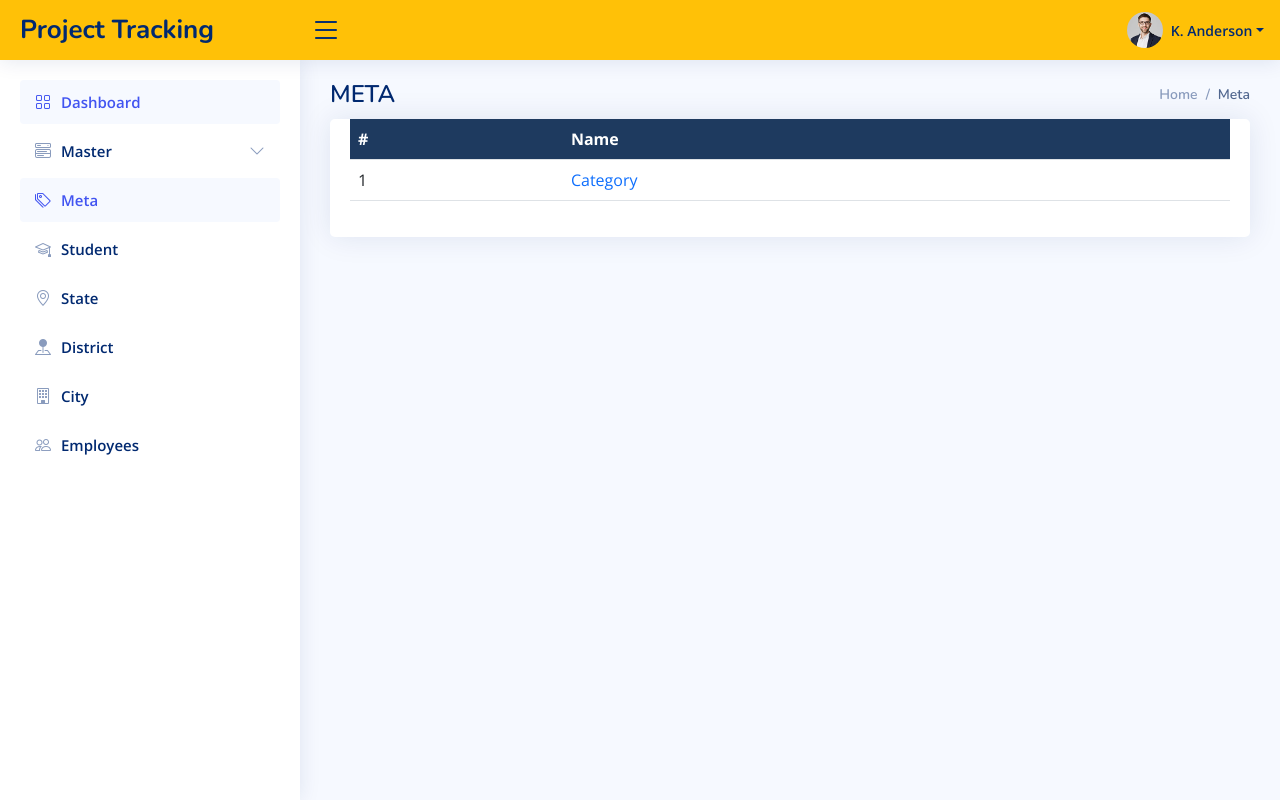
After one commit to TriyankSingh07/Project-Management, a Spring Boot app: page /meta/list in a window 1280 px wide. The commit adds this page. Run offline with Spring Boot 4, Linux system fonts and the light colour scheme; data that the repository does not hold is empty; some libraries are stand-ins or nearby versions.

Commit message:
Add Meta

```diff
--- /dev/null
+++ b/src/main/java/com/sts/demo/controller/MetaController.java
@@ -0,0 +1,27 @@
+package com.sts.demo.controller;
+
+import java.util.List;
+
+import org.springframework.beans.factory.annotation.Autowired;
+import org.springframework.stereotype.Controller;
+import org.springframework.ui.Model;
+import org.springframework.web.bind.annotation.GetMapping;
+import org.springframework.web.bind.annotation.RequestMapping;
+
+import com.sts.demo.entity.Category;
+import com.sts.demo.service.CategoryService;
+
+@Controller
+@RequestMapping("/meta")
+public class MetaController {
+
+	@Autowired
+	private CategoryService categoryService;
+
+	@GetMapping("/list")
+	public String list(Model model) {
+		List<Category> categories = categoryService.getAll();
+		model.addAttribute("categories", categories);
+		return "meta/list";
+	}
+}
--- a/src/main/resources/templates/fragments/sidebar.html
+++ b/src/main/resources/templates/fragments/sidebar.html
@@ -47,6 +47,12 @@
 				</ul>
 			</li><!-- End Components Nav -->
 
+			<li class="nav-item">
+				<a class="nav-link" th:href="@{/meta/list}">
+					<i class="bi bi-tags"></i> <span>Meta</span>
+				</a>
+			</li>
+
 			<!-- Student Page -->
 			<li class="nav-item"><a class="nav-link collapsed" th:href="@{/studentIndex}"> <i
 						class="bi bi-mortarboard"></i> <span>Student</span>
--- /dev/null
+++ b/src/main/resources/templates/meta/list.html
@@ -0,0 +1,108 @@
+<!DOCTYPE html>
+<html xmlns:th="http://www.thymeleaf.org" th:replace="~{index::Layout(~{::div})}">
+
+<head>
+	<meta charset="UTF-8">
+	<title>Meta</title>
+</head>
+
+<body>
+
+	<div>
+
+		<div class="pagetitle d-flex justify-content-between align-items-center">
+			<h1>META</h1>
+			<nav>
+				<ol class="breadcrumb mb-0">
+					<li class="breadcrumb-item"><a th:href="@{/}">Home</a></li>
+					<li class="breadcrumb-item active">Meta</li>
+				</ol>
+			</nav>
+		</div>
+
+		<section class="section">
+
+			<div class="card">
+
+				<div class="card-body">
+
+					<div class="table-responsive">
+
+						<table class="table table-hover">
+
+							<thead>
+								<tr>
+									<th style="background-color:#1e3a5f !important; color:white !important;">#</th>
+									<th style="background-color:#1e3a5f !important; color:white !important;">Name</th>
+								</tr>
+							</thead>
+
+							<tbody>
+								<tr>
+									<td>1</td>
+									<td>
+										<a href="#" class="text-primary text-decoration-none" data-bs-toggle="modal"
+											data-bs-target="#categoryModal">
+											Category
+										</a>
+									</td>
+								</tr>
+							</tbody>
+
+						</table>
+
+					</div>
+
+				</div>
+
+			</div>
+
+		</section>
+
+		<!-- Category Popup Modal -->
+		<div class="modal fade" id="categoryModal" tabindex="-1" aria-labelledby="categoryModalLabel"
+			aria-hidden="true">
+			<div class="modal-dialog modal-dialog-centered">
+				<div class="modal-content">
+
+					<div class="modal-body p-0">
+
+						<div class="table-responsive">
+
+							<table class="table table-bordered mb-0">
+
+								<thead>
+									<tr>
+										<th style="background-color:#a2d2ff !important; color:black !important; width:80px;">#</th>
+										<th style="background-color:#a2d2ff !important; color:black !important;">Category Name</th>
+									</tr>
+								</thead>
+
+								<tbody>
+
+									<tr th:if="${#lists.isEmpty(categories)}">
+										<td colspan="2" class="text-center">No categories found</td>
+									</tr>
+
+									<tr th:each="cat, stat : ${categories}">
+										<td th:text="${stat.count}"></td>
+										<td th:text="${cat.category}"></td>
+									</tr>
+
+								</tbody>
+
+							</table>
+
+						</div>
+
+					</div>
+
+				</div>
+			</div>
+		</div>
+
+	</div>
+
+</body>
+
+</html>
```
Also changed, not shown: src/main/java/com/sts/demo/entity/Category.java (added, +56 -0 lines), src/main/java/com/sts/demo/repository/CategoryRepository.java (added, +8 -0 lines), src/main/java/com/sts/demo/service/CategoryService.java (added, +10 -0 lines), src/main/java/com/sts/demo/service/impl/CategoryServiceImpl.java (added, +22 -0 lines).
